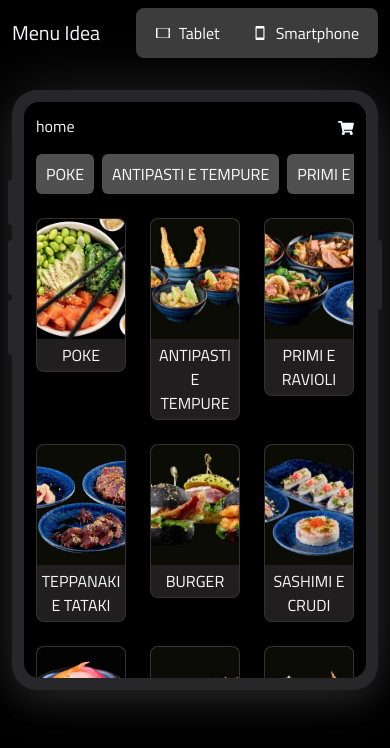
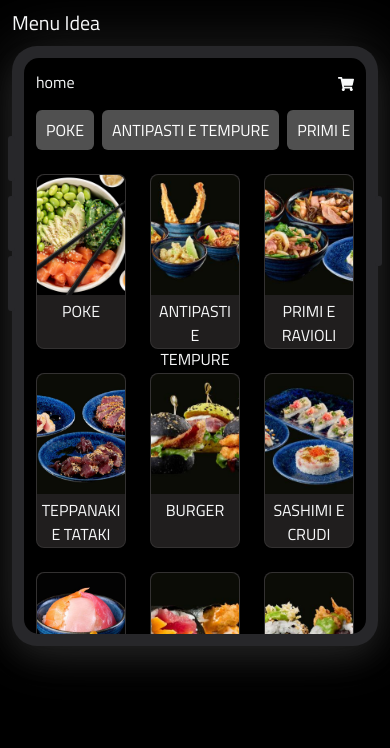
Before and after one commit to RiccardoMamoli/Template-Idea, a React (Create React App) app in the folder clone_menu/: page / in a window 390 px wide. Shown: the top 748 px of the page. Built offline with nearby package versions, Linux system fonts and the light colour scheme.

Commit message:
update csss

```diff
--- a/clone_menu/src/App.css
+++ b/clone_menu/src/App.css
@@ -22,7 +22,7 @@ header {
 .custom-button-navbar {
   background-color: transparent !important;
   border: none;
-  width: 150px;
+  width: 150px !important;
   display: flex;
   align-items: center;
   justify-content: center;
@@ -277,7 +277,33 @@ header {
   }
 }
 
+@media screen and (min-width: 200px) and (max-width: 760px) {
+
+  .single-cat-card {
+    height: 175px;
+  }
+
+  .quantity-button {
+    width: 120px !important;
+  }
+
+  .add-to-cart-button {
+    width: 120px !important;
+    background-color: rgb(75, 75, 75);
+    border: none;
+
+  }
+
+}
+
 @media screen and (min-width: 300px) and (max-width: 1200px) {
+
+  .card-description {
+    display: flex;
+    align-items: center;
+    justify-content: center;
+    flex-grow: 1;
+  }
 
   .img-box-cart {
     width: 60px;
@@ -304,7 +330,6 @@ header {
   }
 
   .custom-button-navbar {
-    background-color: transparent !important;
     border: none;
     width: 100%;
     display: flex;
--- a/clone_menu/src/components/CustomDevice.jsx
+++ b/clone_menu/src/components/CustomDevice.jsx
@@ -36,7 +36,7 @@ const CustomDevice = ({ device }) => {
 
     return (
         <>
-            <Col className="text-white d-flex align-items-center justify-content-center pt-4">
+            <Col className="text-white d-flex align-items-center justify-content-center pt-0 pt-md-4">
                 <div className={`custom-tablet ${device ? 'tablet-size' : 'phone-size'}`}>
                     <div className="custom-tablet-screen">
                         <CustomDeviceNavbar />
--- a/clone_menu/src/components/CustomNavbar.jsx
+++ b/clone_menu/src/components/CustomNavbar.jsx
@@ -5,6 +5,7 @@ import { IoIosTabletLandscape } from "react-icons/io";
 import { Link } from "react-router-dom";
 
 const CustomNavbar = ({device, changeDevice}) => {
+    console.log(device)
 
     return (
         <>
@@ -13,9 +14,8 @@ const CustomNavbar = ({device, changeDevice}) => {
                     <Link className="text-decoration-none" to="/">
                         <Navbar.Brand className="text-light">Menu Idea</Navbar.Brand>
                     </Link>
-                    <Navbar.Toggle />
-                    <Navbar.Collapse className="justify-content-end">
-                        <div className="button-container">
+                    <div className="justify-content-end">
+                        <div className="button-container d-none d-md-flex">
                             <div className="pe-1">
                                 <Button className={`custom-button-navbar ${device ? 'background-click' : ''}`} onClick={changeDevice}> <IoIosTabletLandscape className="me-2" /> Tablet  </Button>
                             </div>
@@ -23,7 +23,7 @@ const CustomNavbar = ({device, changeDevice}) => {
                                 <Button className={`custom-button-navbar ${device ? '' : 'background-click'}`} onClick={changeDevice}> <IoMdPhonePortrait className="me-2" /> Smartphone </Button>
                             </div>
                         </div>
-                    </Navbar.Collapse>
+                    </div>
                 </Container>
             </Navbar>
         </>
```
Also changed, not shown: 1 other file (tests, documents, lock files or other folders).
